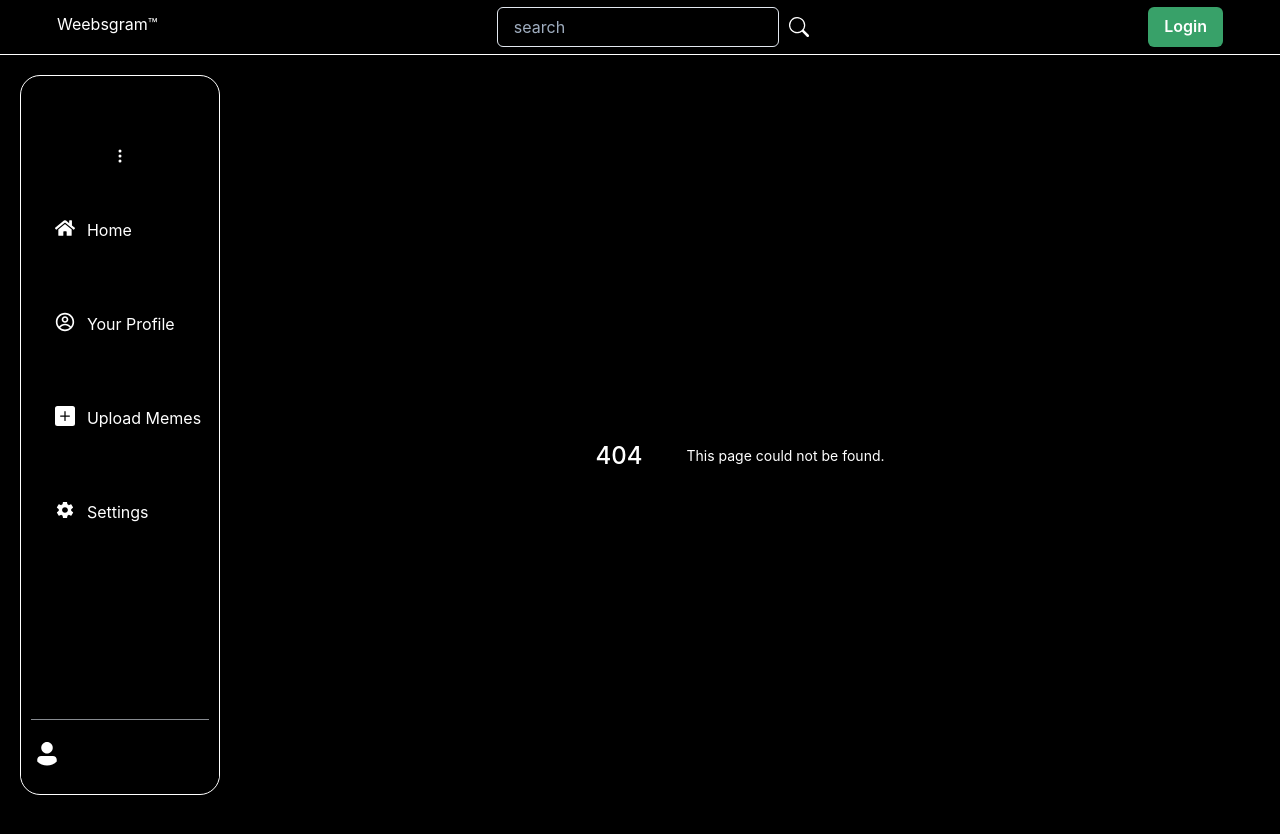
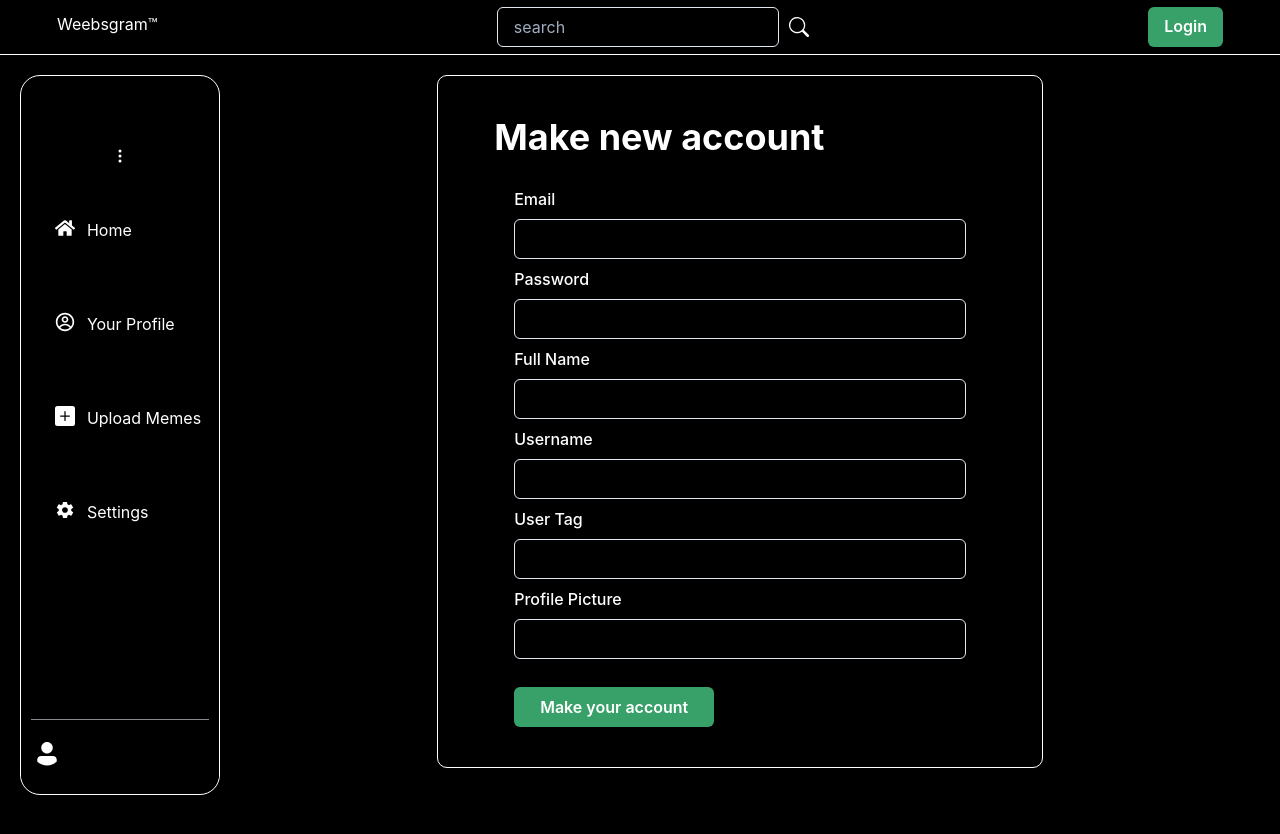
Before and after one commit to jrmygp/project-next, a Next.js app: page /sign-up in a window 1280 px wide. Before the commit this address had no page. Shown: the top 834 px of the page. After the commit the page ends 800 px from the top, so only its background shows below. Built offline with nearby package versions, Linux system fonts and the light colour scheme.

Commit message:
feat: added sign up page

```diff
--- a/src/pages/login/index.jsx
+++ b/src/pages/login/index.jsx
@@ -8,6 +8,7 @@ import {
   Flex,
   Grid,
   Image,
+  Link,
 } from "@chakra-ui/react";
 import { axiosInstance } from "../../configs/api";
 import { useState } from "react";
@@ -96,9 +97,11 @@ const LoginPage = () => {
             <Button onClick={loginBtnHandler} colorScheme="green" size="md">
               Login
             </Button>
+            <Link href="/sign-up">
             <Button colorScheme="green" ml={5} size="md">
               Register
             </Button>
+            </Link>
           </Flex>
         </Center>
       </Box>
--- /dev/null
+++ b/src/pages/sign-up/index.jsx
@@ -0,0 +1,120 @@
+import {
+  Box,
+  Button,
+  Container,
+  FormControl,
+  FormHelperText,
+  FormLabel,
+  Heading,
+  Input,
+  Stack,
+  Text,
+} from "@chakra-ui/react";
+import { useFormik } from "formik";
+import * as yup from "yup";
+import axiosInstance from "../../configs/api";
+
+const SignUpPage = () => {
+  const formik = useFormik({
+    initialValues: {
+      email: "",
+      password: "",
+      fullname: "",
+      username: "",
+      usertag: "",
+      profilepicture: "",
+    },
+    validationSchema: yup.object().shape({
+      email: yup
+        .string()
+        .email("Please use a valid email")
+        .required("This field is required!"),
+      password: yup.string().min(8, "Password should be 8 or more characters!").required("This field is required!"),
+      fullname: yup.string().required("This field is required!"),
+      username: yup.string().required("This field is required!"),
+      usertag: yup
+        .string()
+        .max(8, "Usertag should not be 8 or more characters!")
+        .required("This field is required!"),
+      profilepicture: yup.string().required("This field is required!"),
+    }),
+    validateOnChange: false,
+    onSubmit: (values) => {
+      const newUser = {
+        email: values.email,
+        password: values.password,
+        full_name: values.fullname,
+        username: values.username,
+        usertag: values.usertag,
+        profile_picture: values.profilepicture,
+      };
+
+      axiosInstance.post(`/users`, newUser);
+      formik.setSubmitting;
+    },
+  });
+
+  const inputHandler = (event) => {
+    const { value, name } = event.target;
+    formik.setFieldValue(value, name);
+  };
+
+  return (
+    <Container border="1px solid white" borderRadius={10} mt={5}>
+      <Stack p={10}>
+        <Heading>Make new account</Heading>
+        <form>
+          <Box maxW="lg" p="5">
+            <FormControl isInvalid={formik.errors.email}>
+              <FormLabel htmlFor="inputEmail">Email</FormLabel>
+              <Input id="inputEmail" name="email" onChange={inputHandler}/>
+              <FormHelperText>{formik.errors.email}</FormHelperText>
+            </FormControl>
+
+            <FormControl isInvalid={formik.errors.password}>
+              <FormLabel htmlFor="inputPassword">Password</FormLabel>
+              <Input id="inputPassword" name="password" onChange={inputHandler}/>
+              <FormHelperText>{formik.errors.password}</FormHelperText>
+            </FormControl>
+
+            <FormControl isInvalid={formik.errors.fullname}>
+              <FormLabel htmlFor="inputFullname">Full Name</FormLabel>
+              <Input id="inputFullname" name="fullname" onChange={inputHandler}/>
+              <FormHelperText>{formik.errors.fullname}</FormHelperText>
+            </FormControl>
+
+            <FormControl isInvalid={formik.errors.username}>
+              <FormLabel htmlFor="inputUsername">Username</FormLabel>
+              <Input id="inputUsername" name="username" onChange={inputHandler}/>
+              <FormHelperText>{formik.errors.username}</FormHelperText>
+            </FormControl>
+
+            <FormControl isInvalid={formik.errors.usertag}>
+              <FormLabel htmlFor="inputUsertag">User Tag</FormLabel>
+              <Input id="inputUsertag" name="usertag" onChange={inputHandler}/>
+              <FormHelperText>{formik.errors.usertag}</FormHelperText>
+            </FormControl>
+
+            <FormControl isInvalid={formik.errors.profilepicture}>
+              <FormLabel htmlFor="inputProfilePict">Profile Picture</FormLabel>
+              <Input id="inputProfilePict" name="profilepicture" onChange={inputHandler}/>
+              <FormHelperText>{formik.errors.profilepicture}</FormHelperText>
+            </FormControl>
+          </Box>
+          <Box paddingLeft={5}>
+            <Button
+              colorScheme="green"
+              w={200}
+              onClick={formik.handleSubmit}
+              type="submit"
+            >
+              Make your account
+            </Button>
+          </Box>
+        </form>
+      </Stack>
+    </Container>
+  );
+};
+
+export default SignUpPage;
```
